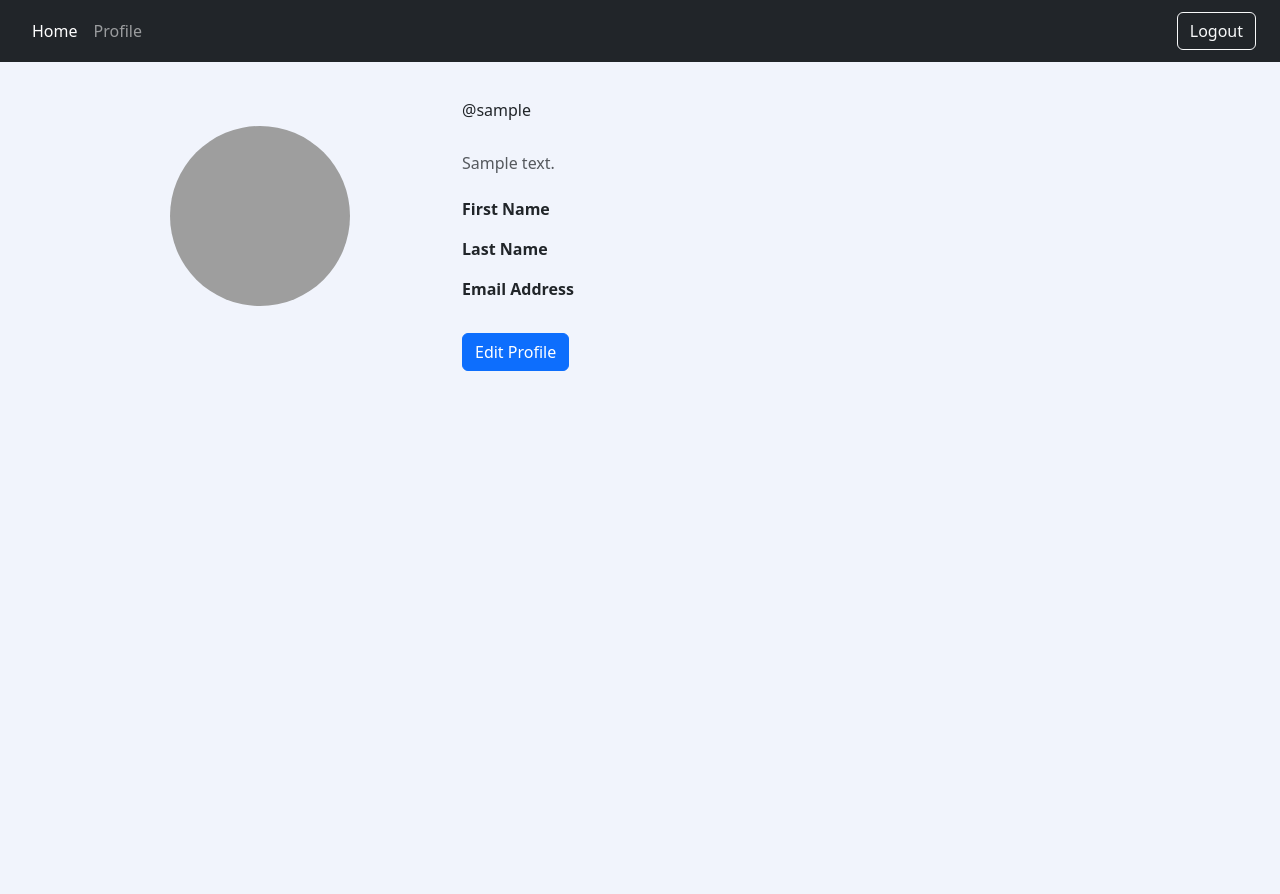
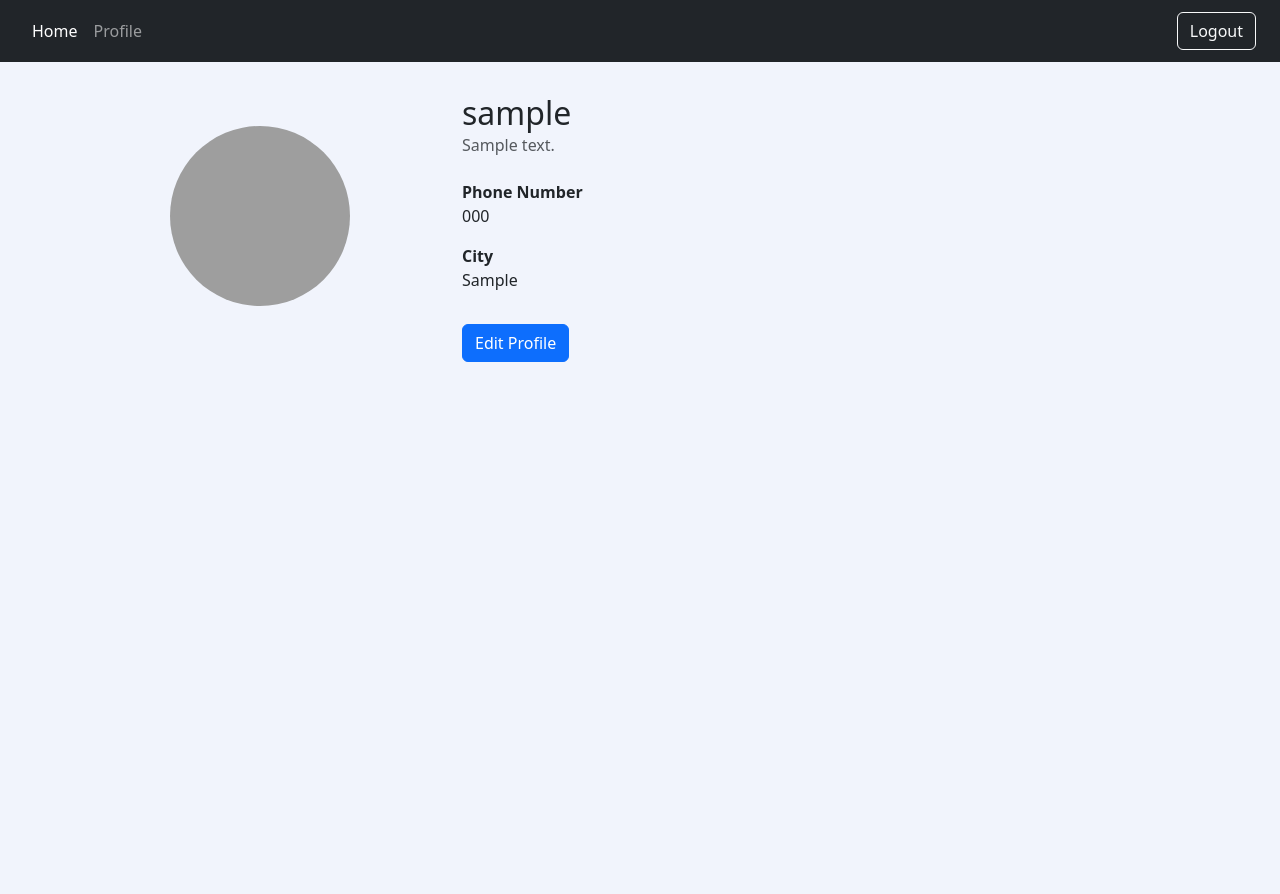
Before and after one commit to ihsan-git-1/information_security, a Flask app: page / in a window 1280 px wide. Run offline with Flask 3, Linux system fonts and the light colour scheme; a user stored in the database is signed in; tables that the repository leaves empty hold one stand-in row (values such as "Sample post"); some libraries are stand-ins or nearby versions; grey boxes are pictures that could not be loaded.

Commit message:
updated my profile

```diff
--- a/accounts/templates/index.html
+++ b/accounts/templates/index.html
@@ -23,23 +23,17 @@
                 </div>
                 <div class="col-md-6">
                     <div class="row my-3">
-                        <div class="mb-3">
-                            <h2 class="mb-1">{{ current_user.first_name }} {{ current_user.last_name }}</h2>
-                            <p>@{{ current_user.username }}</p>
-                        </div>
+                        <h2 class="mb-1">{{ current_user.username }}</h2>
                         <h6 class="text-muted mb-4">{{ profile.bio }}</h6>
                         <div class="row">
-                            <label class="fw-bold">First Name</label>
-                            <p>{{ current_user.first_name }}</p>
+                            <label class="fw-bold">Phone Number</label>
+                            <p>{{ profile.phone_number }}</p>
                         </div>
                         <div class="row">
-                            <label class="fw-bold">Last Name</label>
-                            <p>{{ current_user.last_name }}</p>
+                            <label class="fw-bold">City</label>
+                            <p>{{ profile.city }}</p>
                         </div>
-                        <div class="row">
-                            <label class="fw-bold">Email Address</label>
-                            <p>{{ current_user.email }}</p>
-                        </div>
+
                     </div>
                     <div>
                         <a href="{{ url_for('accounts.profile') }}" type="submit" class="btn btn-primary"
```
